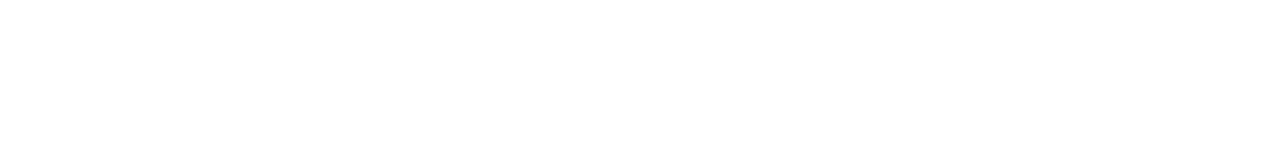
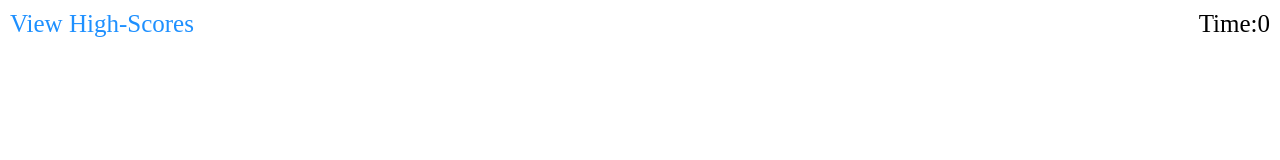
Before and after one commit to garciajv86/javascript_fundamental_quiz, a plain HTML site: page index.html in a window 1280 px wide. Drawn offline with Linux system fonts and the light colour scheme.

Commit message:
added header to my html and style in my css, also added to README.md

```diff
--- a/assets/css/style.css
+++ b/assets/css/style.css
@@ -0,0 +1,24 @@
+:root {
+    --blue: #1e90ff
+}
+
+* {
+    box-sizing: border-box;
+    margin: 0px;
+    padding: 0px;
+}
+
+header {
+    display: flex;
+    justify-content: space-between;
+    font-size: 25px;
+}
+
+.scores {
+    color: var(--blue);
+    padding: 10px 0px 0px 10px;
+}
+
+.timer {
+    padding: 10px 10px 0px 0px;
+}
--- a/index.html
+++ b/index.html
@@ -4,9 +4,29 @@
     <meta charset="UTF-8">
     <meta http-equiv="X-UA-Compatible" content="IE=edge">
     <meta name="viewport" content="width=device-width, initial-scale=1.0">
-    <title>Document</title>
+    <title>JavaScript Fundamental Quiz</title>
+    <link rel="stylesheet" href="./assets/css/style.css"/>
 </head>
+
 <body>
 
+    <header>
+        <div class="scores">View High-Scores</div>
+        <div class="timer">Time:<span>0</span></div>
+    </header>
+
+
+
+
+
+
+
+
+
+
+
+
+
+    <script src="./assets/script.js"></script>
 </body>
 </html>
```
Also changed, not shown: 2 other files.
